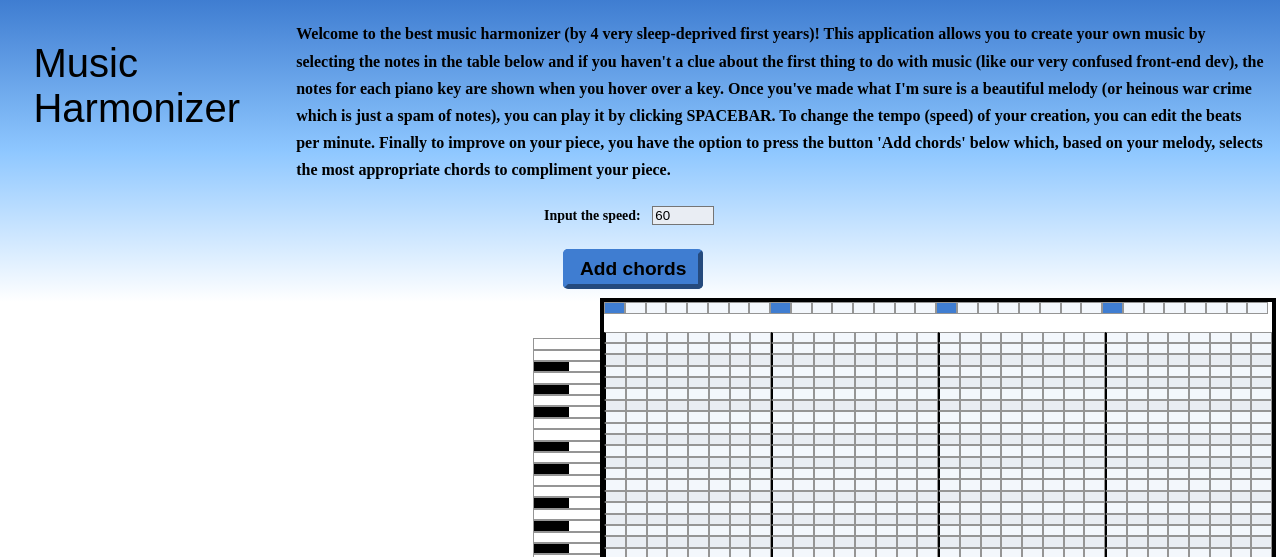
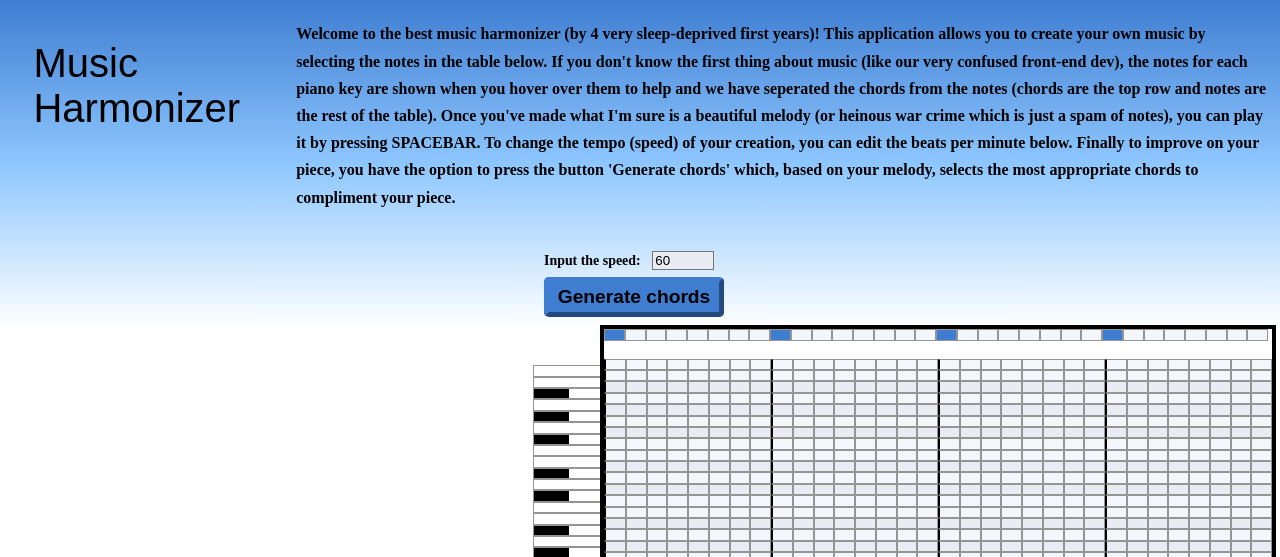
Before and after one commit to MiniMinnoww/HackSheffield9, a Flask app: page / in a window 1280 px wide. Shown: the top 557 px of the page. Run offline with Flask 3, Linux system fonts and the light colour scheme.

Commit message:
/\_____/\  | *   * |  \  -v-  /    -----

```diff
--- a/backend/static/css/style.css
+++ b/backend/static/css/style.css
@@ -110,15 +110,19 @@ input[type="number"]{
     border: 1.5px solid rgb(117, 117, 117);
 }
 
+input[type="number"]:hover{
+    box-shadow: 2px 2px 5px rgb(117, 117, 117);
+}
+
 #goButton{
     background-color: var(--primary);
     border: 5px outset var(--primary);
     border-radius: 5px;
-    width: 140px;
+    width: 180px;
     height: 40px;
     font-size: 1.2em;
     font-weight: bold;
-    margin: 0% 0% 1% 44%;
+    margin: 0% 0% 1% 42.5%;
 }
 
 #goButton:hover{
@@ -126,7 +130,8 @@ input[type="number"]{
     border: 5px outset var(--lighter);
     color: #ffffff;
     /*makes the button more accessible by emphasising the button is hovered over*/
-    outline: 2px solid rgb(117, 117, 117);
+    outline: 1px solid rgb(117, 117, 117);
+    box-shadow: 2px 2px 5px rgb(117, 117, 117);
 }
 
 body{
--- a/backend/templates/index.html
+++ b/backend/templates/index.html
@@ -14,11 +14,12 @@
             </section>
             <section class="heading-part">
                 <p>Welcome to the best music harmonizer (by 4 very sleep-deprived first years)!
-                    This application allows you to create your own music by selecting the notes in the table below and if you haven't a clue about the first thing to do with music (like our very confused front-end dev), the notes for each piano key are shown when you hover over a key.
-                    Once you've made what I'm sure is a beautiful melody (or heinous war crime which is just a spam of notes), you can play it by clicking SPACEBAR.
-                    To change the tempo (speed) of your creation, you can edit the beats per minute.
-                    Finally to improve on your piece, you have the option to press the button 'Add chords' below which, based on your melody, selects the most appropriate chords to compliment your piece.
-                </p>
+                    This application allows you to create your own music by selecting the notes in the table below.
+                    If you don't know the first thing about music (like our very confused front-end dev), the notes for each piano key are shown when you hover over them to help and we have seperated the chords from the notes (chords are the top row and notes are the rest of the table).
+                    Once you've made what I'm sure is a beautiful melody (or heinous war crime which is just a spam of notes), you can play it by pressing SPACEBAR.
+                    To change the tempo (speed) of your creation, you can edit the beats per minute below.
+                    Finally to improve on your piece, you have the option to press the button 'Generate chords' which, based on your melody, selects the most appropriate chords to compliment your piece.
+                </p><br>
             </section>
         </section>
 
@@ -30,8 +31,7 @@
             <label> Input the speed:</label>
             <input type="number" value="60" min="50" max="240" id="input_bpm">
         </section>
-        <br>
-        <input type="button" value="Add chords" id="goButton">
+        <input type="button" value="Generate chords" id="goButton">
     </section>
 
     <div id="container">
@@ -43,6 +43,7 @@
         </main>
     </div>
 
+    <script src="{{ url_for('static', filename='js/templates.js') }}"></script>
     <script src="{{ url_for('static', filename='js/util.js') }}"></script>
     <script src="{{ url_for('static', filename='js/cells.js') }}"></script>
     <script src="{{ url_for('static', filename='js/notes.js') }}"></script>
```
